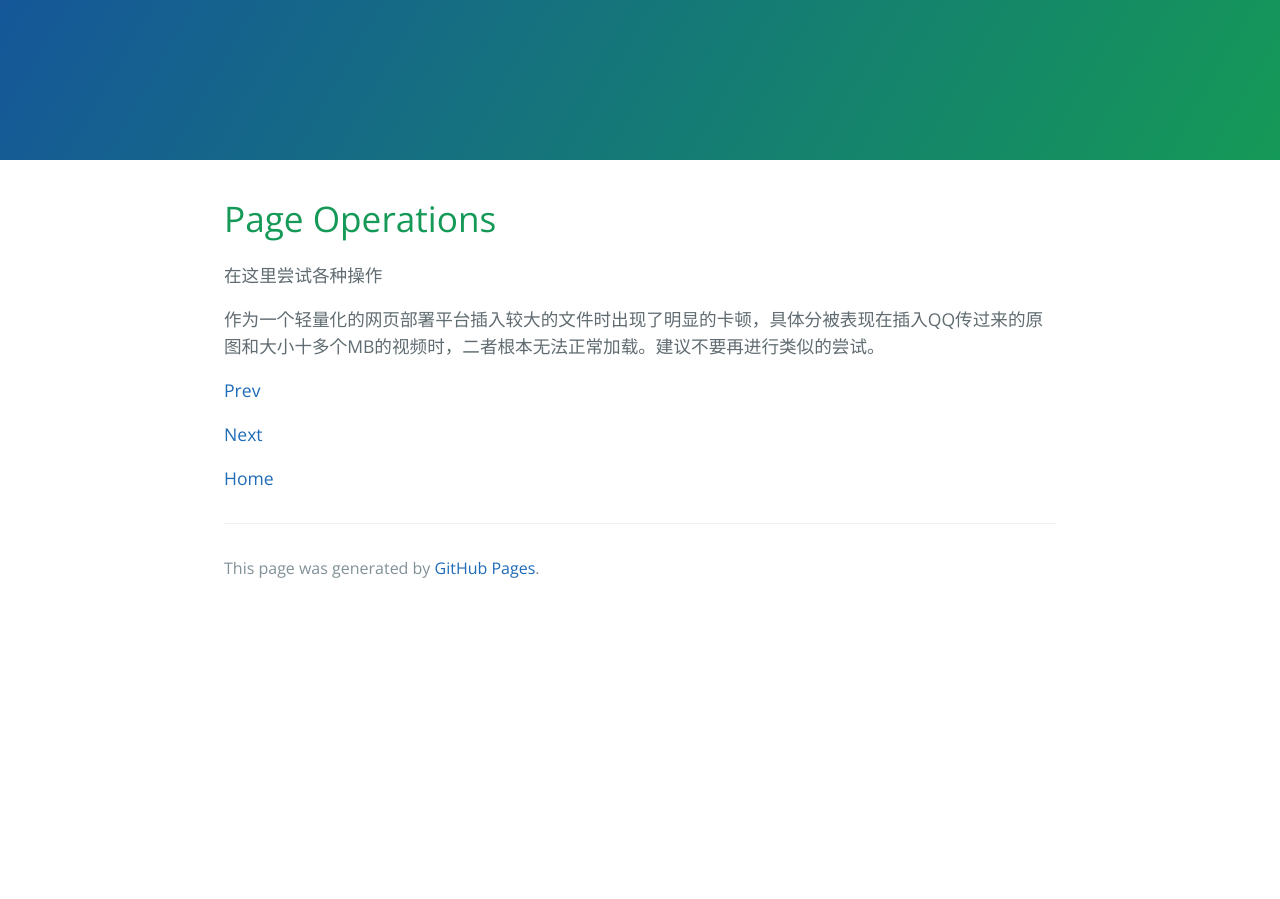
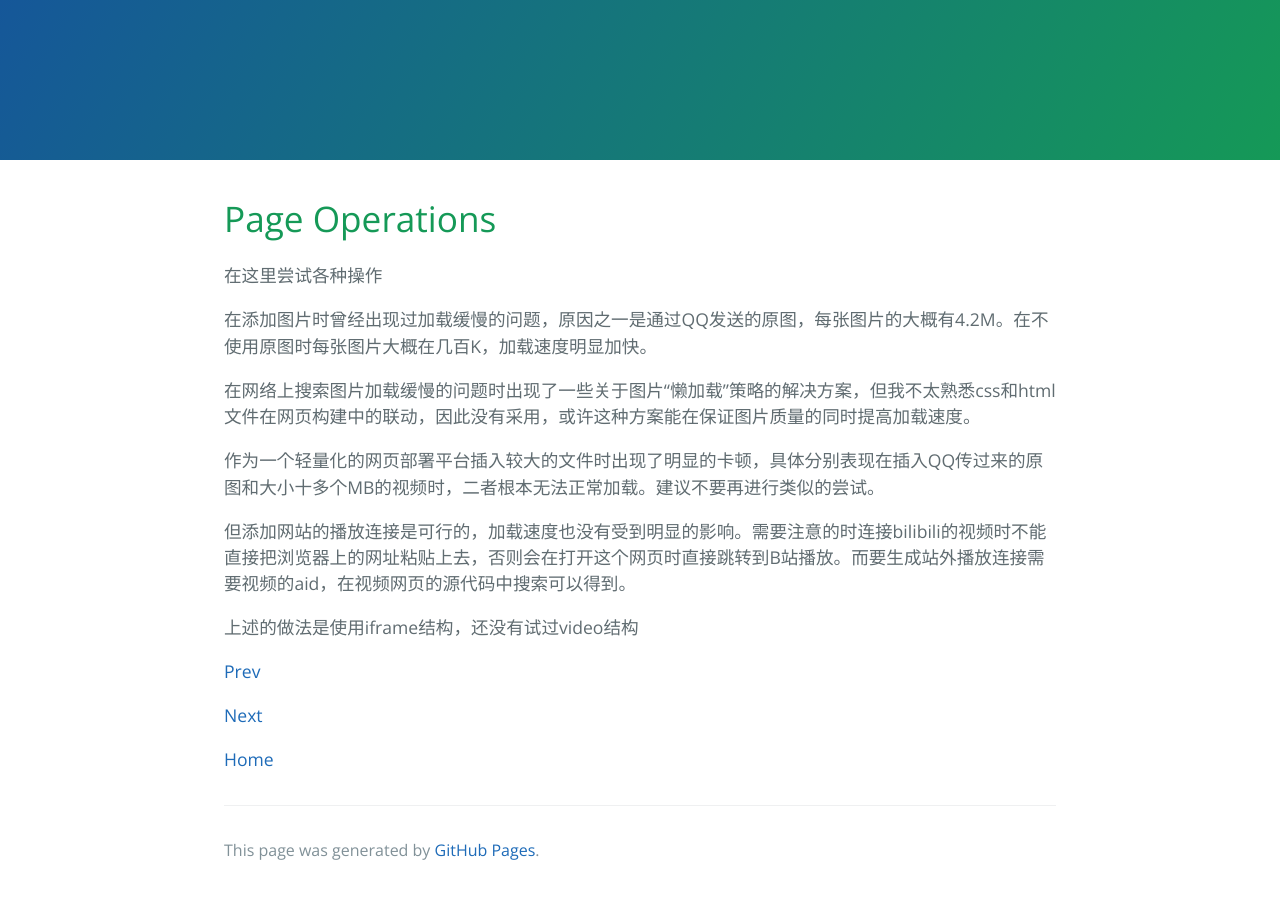
Before and after one commit to 224200/224200.github.io, a Jekyll site: the page built from page-operations.md, in a window 1280 px wide. Built offline with Jekyll 4.4.1, drawn with Linux system fonts in a browser that asks for light colours.

Commit message:
rewirte page-operations.md

```diff
--- a/page-operations.md
+++ b/page-operations.md
@@ -8,7 +8,15 @@ description: what i did with markdown
 
 在这里尝试各种操作
 
-作为一个轻量化的网页部署平台插入较大的文件时出现了明显的卡顿，具体分被表现在插入QQ传过来的原图和大小十多个MB的视频时，二者根本无法正常加载。建议不要再进行类似的尝试。
+在添加图片时曾经出现过加载缓慢的问题，原因之一是通过QQ发送的原图，每张图片的大概有4.2M。在不使用原图时每张图片大概在几百K，加载速度明显加快。
+
+在网络上搜索图片加载缓慢的问题时出现了一些关于图片“懒加载”策略的解决方案，但我不太熟悉css和html文件在网页构建中的联动，因此没有采用，或许这种方案能在保证图片质量的同时提高加载速度。
+
+作为一个轻量化的网页部署平台插入较大的文件时出现了明显的卡顿，具体分别表现在插入QQ传过来的原图和大小十多个MB的视频时，二者根本无法正常加载。建议不要再进行类似的尝试。
+
+但添加网站的播放连接是可行的，加载速度也没有受到明显的影响。需要注意的时连接bilibili的视频时不能直接把浏览器上的网址粘贴上去，否则会在打开这个网页时直接跳转到B站播放。而要生成站外播放连接需要视频的aid，在视频网页的源代码中搜索可以得到。
+
+上述的做法是使用iframe结构，还没有试过video结构
 
 [Prev](./preface.md)
 
```
